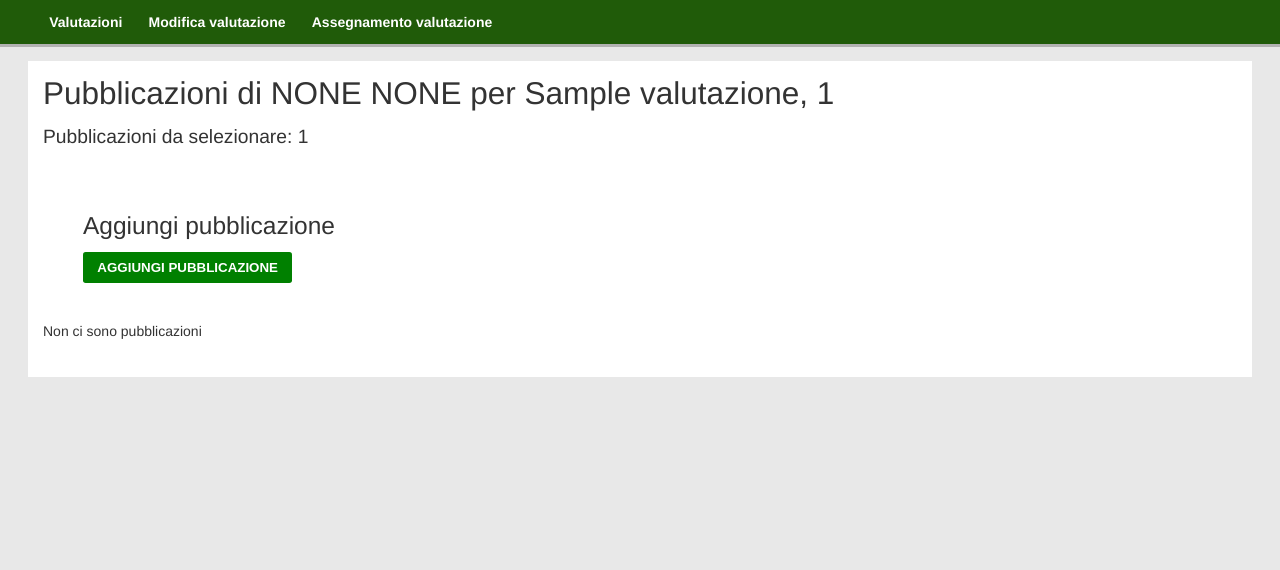
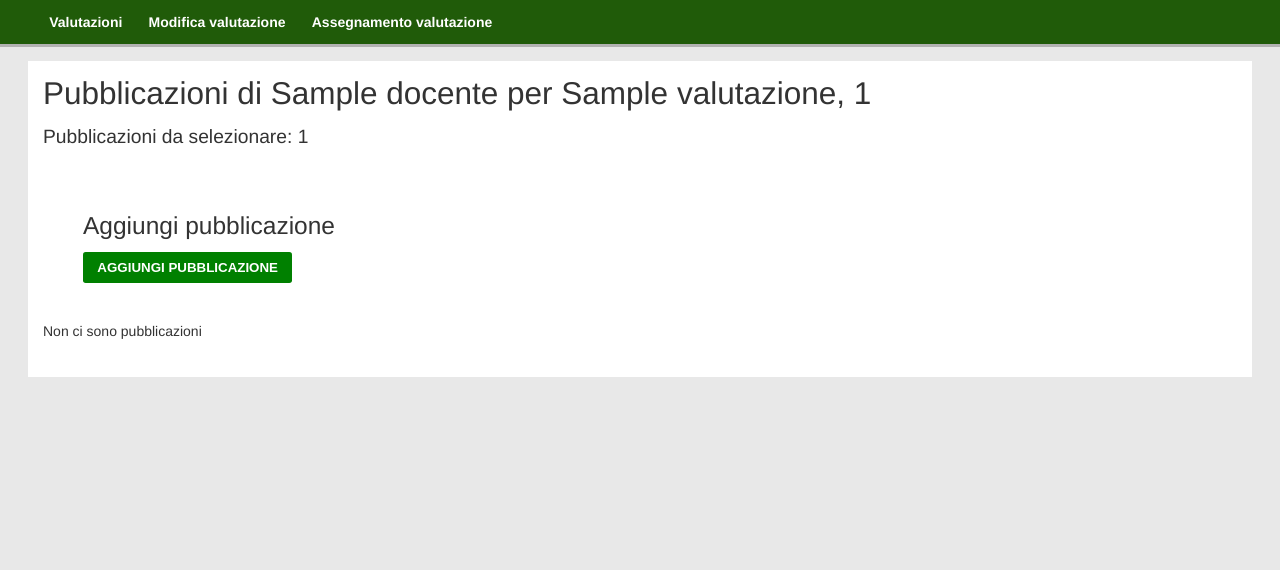
Before and after one commit to Hex-Zivi/Tesi, a Django app: a page that uses caricamentoDati/templates/base.html in a window 1280 px wide. Shown: the part 119-689 px from the top of the page. Run offline with Django 3.2, Linux system fonts and the light colour scheme; a user stored in the database is signed in; tables that the repository leaves empty hold one stand-in row (values such as "Sample post"); some libraries are stand-ins or nearby versions.

Commit message:
Correzione lettura credenziali

```diff
--- a/caricamentoDati/templates/caricamentoDati/valutazioni.html
+++ b/caricamentoDati/templates/caricamentoDati/valutazioni.html
@@ -103,7 +103,7 @@
 
                   <form action="{% url 'selezioni' valutazione.nome %}" method="post" style="display: inline;">
                     {% csrf_token %}
-                    <button type="submit" class="btn">Visualizza Selezioni</button>
+                    <button type="submit" class="btn" style="display: inline; margin-bottom: 10px;">Visualizza Selezioni</button>
                   </form>
                 {% else %}
                   <form action="{% url 'docente_pubblicazioni' valutazione.nome cf %}" method="post" style="display: inline;">
--- a/caricamentoDati/views.py
+++ b/caricamentoDati/views.py
@@ -185,7 +185,8 @@ def cancella_pubblicazioni_tot(request, valutazione_nome):
 
 def cancella_pubblicazione_singola(request, valutazione_nome, pubblicazione_slug):
     valutazione = Valutazione.objects.get(nome=valutazione_nome)
-    PubblicazionePresentata.objects.get(valutazione=valutazione, slug=pubblicazione_slug).delete()
+    PubblicazionePresentata.objects.get(
+        valutazione=valutazione, slug=pubblicazione_slug).delete()
     return redirect('modifica_valutazione', valutazione)
 # ===================== MODIFICA ====================
 
@@ -571,15 +572,16 @@ def azzera_assegnamento(request, valutazione_nome):
 
 # =================== DOCENTE-PUBBLICAZIONI ====================
 def docente_pubblicazioni(request, valutazione_nome, docente_codice_fiscale):
-    docente_cf = request.session.get('codice_fiscale')
     valutazione = Valutazione.objects.get(nome=valutazione_nome)
     try:
-        docente = Docente.objects.get(codiceFiscale=docente_cf)
+        docente = Docente.objects.get(codiceFiscale=docente_codice_fiscale)
     except Docente.DoesNotExist:
-        docente_nome = str(request.session.get('last_name')).upper(
-        ) + " " + str(request.session.get('first_name')).upper()
-        docente = Docente(cognome_nome=docente_nome, codiceFiscale=docente_cf)
-        docente.save()
+            print("creazione utente")
+            docente_nome = request.user.last_name.upper(
+            ) + " " + request.user.first_name.upper()
+            docente = Docente(cognome_nome=docente_nome,
+                              codiceFiscale=docente_codice_fiscale)
+            docente.save()
 
     relazioni_docente_pubblicazione = RelazioneDocentePubblicazione.objects.filter(
         pubblicazione__valutazione=valutazione, autore=docente)
@@ -590,10 +592,10 @@ def docente_pubblicazioni(request, valutazione_nome, docente_codice_fiscale):
         pubblicazione = relazione.pubblicazione
         altri_autori = [autore.cognome_nome for autore in Docente.objects.filter(
             relazionedocentepubblicazione__pubblicazione=pubblicazione
-        ).exclude(codiceFiscale=docente_cf).distinct()]
+        ).exclude(codiceFiscale=docente.codiceFiscale).distinct()]
         altri_autori_scelta = [autore.cognome_nome for autore in Docente.objects.filter(
             relazionedocentepubblicazione__pubblicazione=pubblicazione, relazionedocentepubblicazione__scelta__gt=0
-        ).exclude(codiceFiscale=docente_cf).distinct()]
+        ).exclude(codiceFiscale=docente.codiceFiscale).distinct()]
         valore_scelta = relazione.scelta
         quartile = pubblicazione.miglior_quartile
 
```
Also changed, not shown: FUR/views.py (+7 -2 lines), requirements.txt (added, +165 -0 lines).
